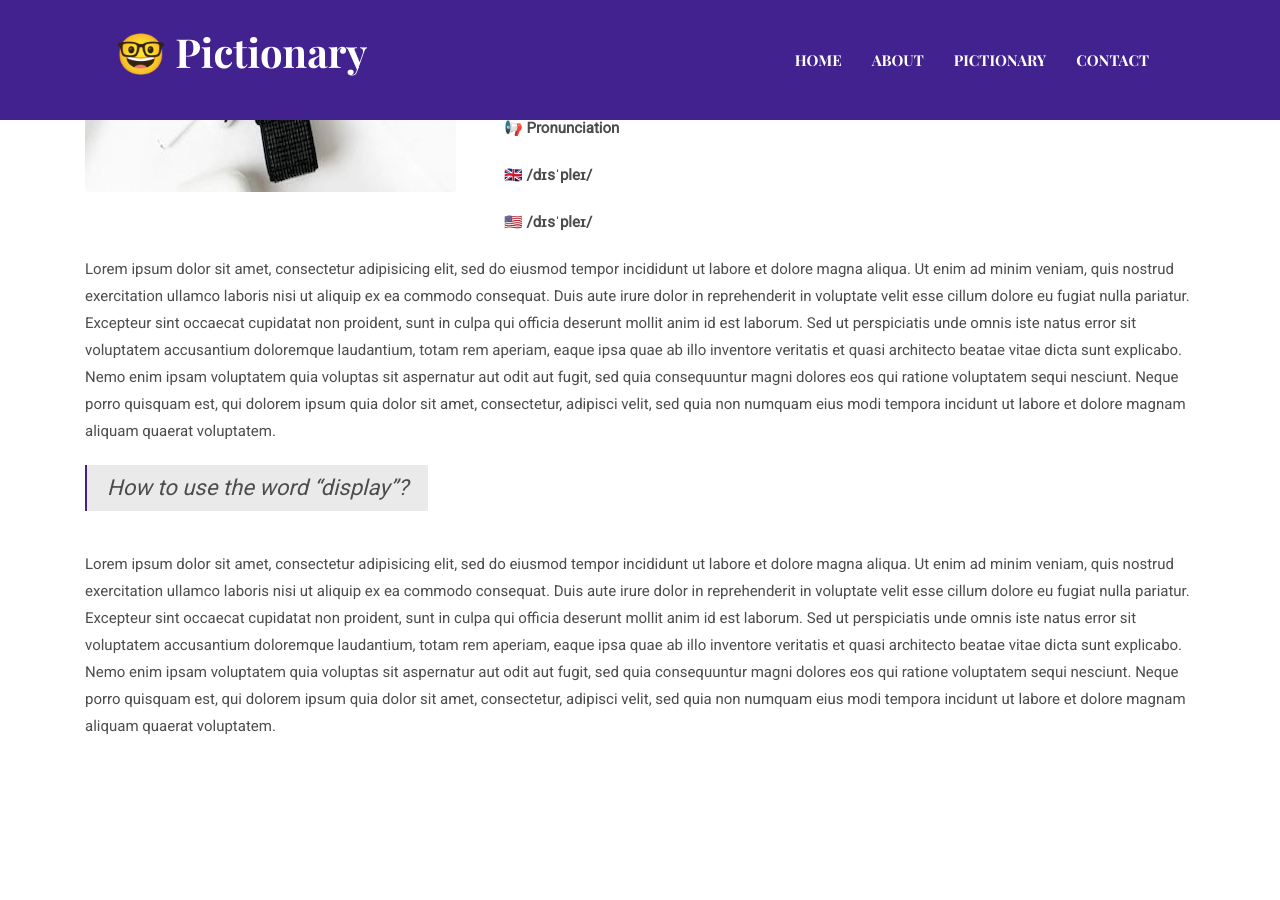
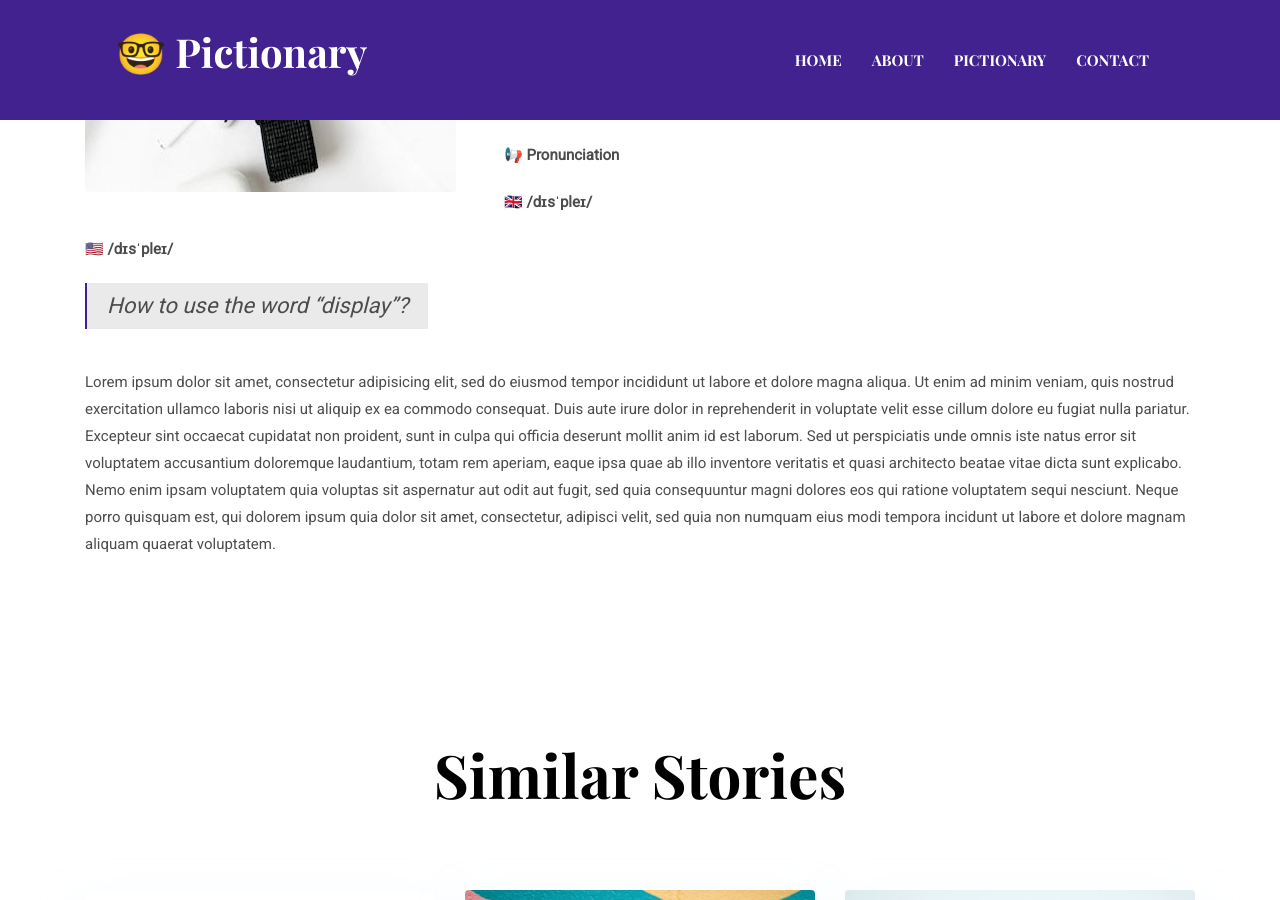
Before and after one commit to a1g5/a1g5.github.io, a Jekyll site: the page built from _posts/2023-02-20-display.markdown, in a window 1280 px wide and 900 px high, scrolled down 801 px. Built offline with Jekyll 4.4.1, drawn with Linux system fonts in a browser that asks for light colours.

Commit message:
Update 2023-02-20-display.markdown

```diff
--- a/_posts/2023-02-20-display.markdown
+++ b/_posts/2023-02-20-display.markdown
@@ -6,13 +6,13 @@
 
 ---
 
-👈 <font size="5"> <B> What's name of this big screen? </B> </font>
+👈 <font size="5"> <B> What's name of this big screen? </B></font> <br>
 
 <font size="5"> <i> <B> Display  </B> </i> </font>
 
 <B>Definition: </B> <br> The Regulation originally required protection of employees who have to use computer display screen for a period of one hour a day.
 
-📢 <B>Pronunciation</B>
+<br>📢 <B>Pronunciation</B>
 
 🇬🇧  <B>/dɪsˈpleɪ/</B>
 
@@ -20,7 +20,6 @@
 
 
 
-Lorem ipsum dolor sit amet, consectetur adipisicing elit, sed do eiusmod tempor incididunt ut labore et dolore magna aliqua. Ut enim ad minim veniam, quis nostrud exercitation ullamco laboris nisi ut aliquip ex ea commodo consequat. Duis aute irure dolor in reprehenderit in voluptate velit esse cillum dolore eu fugiat nulla pariatur. Excepteur sint occaecat cupidatat non proident, sunt in culpa qui officia deserunt mollit anim id est laborum. Sed ut perspiciatis unde omnis iste natus error sit voluptatem accusantium doloremque laudantium, totam rem aperiam, eaque ipsa quae ab illo inventore veritatis et quasi architecto beatae vitae dicta sunt explicabo. Nemo enim ipsam voluptatem quia voluptas sit aspernatur aut odit aut fugit, sed quia consequuntur magni dolores eos qui ratione voluptatem sequi nesciunt. Neque porro quisquam est, qui dolorem ipsum quia dolor sit amet, consectetur, adipisci velit, sed quia non numquam eius modi tempora incidunt ut labore et dolore magnam aliquam quaerat voluptatem.
 
 > How to use the word "display"?
 
```
